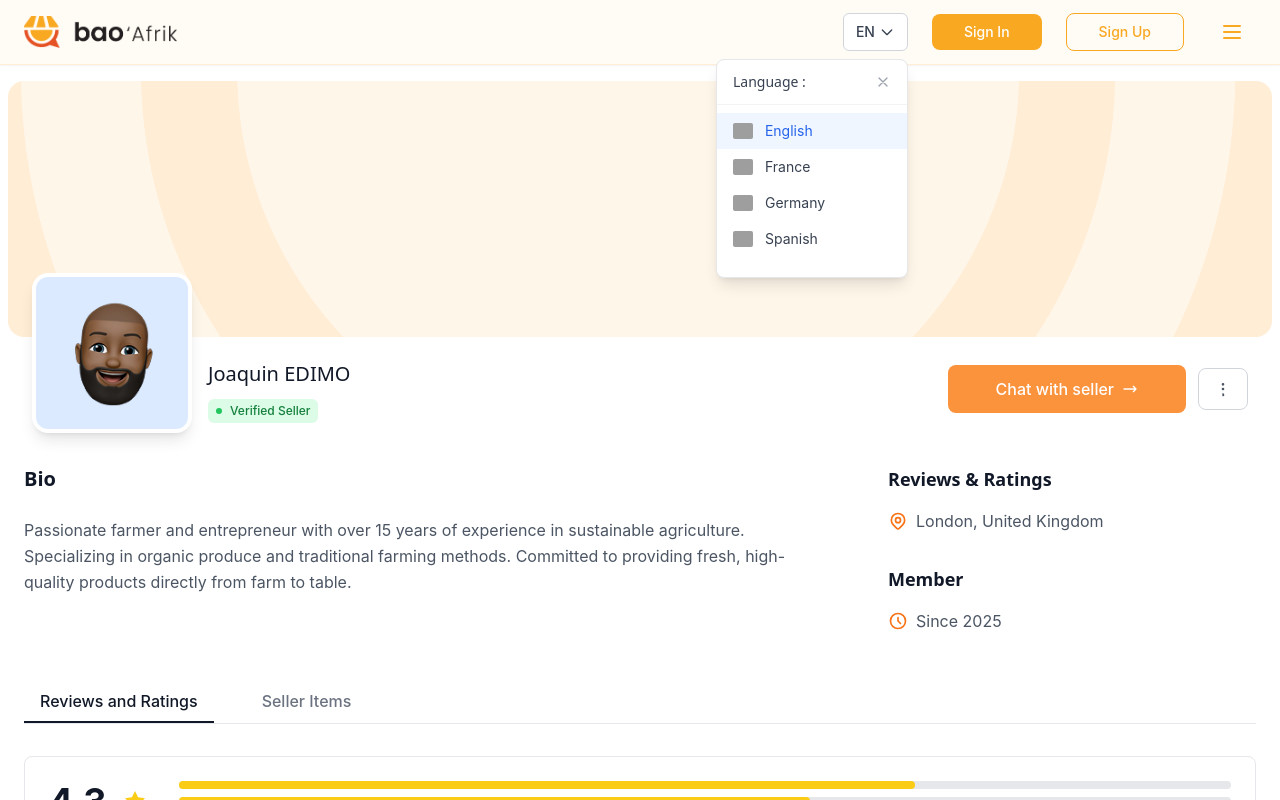
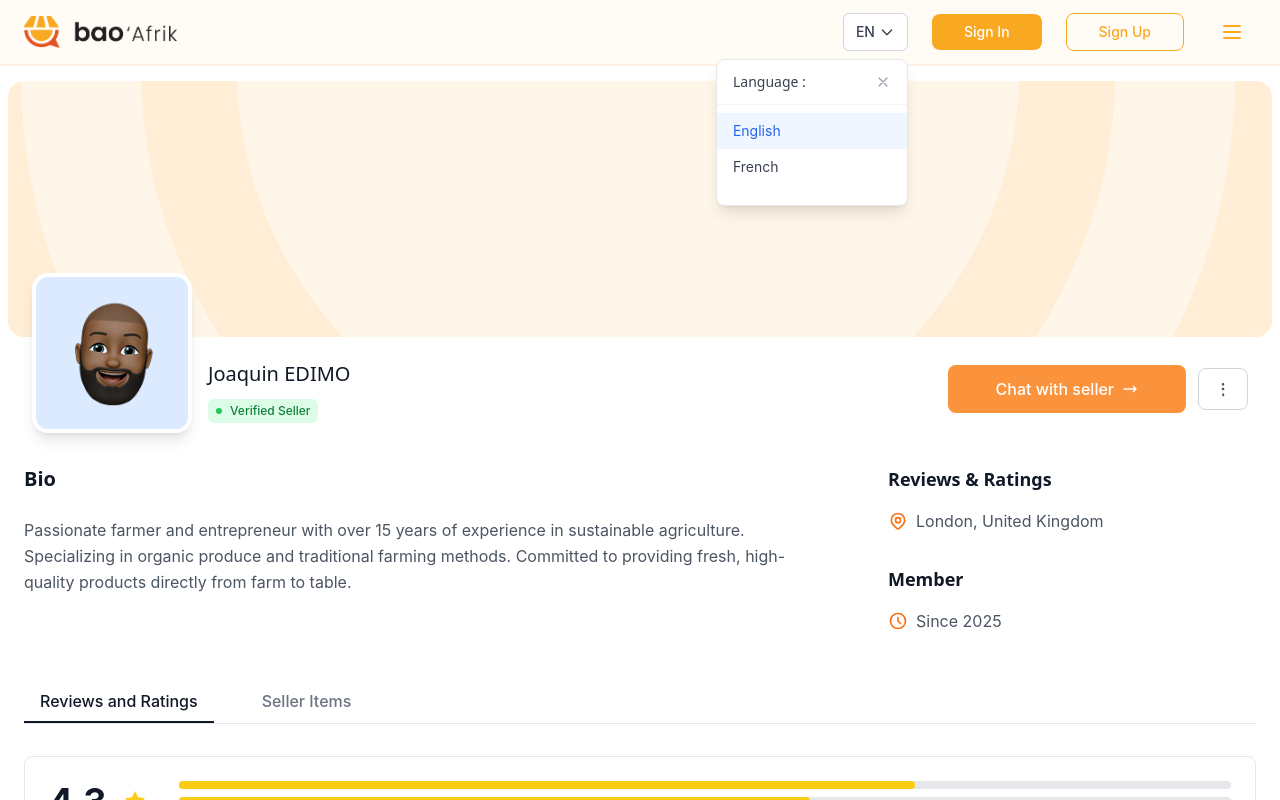
Before and after one commit to Bao-Technologies-and-Travels/BaoAfrik, a React (Create React App) app: page /seller/1 in a window 1280 px wide. Both pictures are taken after a click on the button "EN". Shown: the top 800 px of the page. Built offline with nearby package versions, Linux system fonts and the light colour scheme; grey boxes are pictures that could not be loaded; the HTML template or start-up script is replaced by a standard one.

Commit message:
modification on the translation toggle

```diff
--- a/src/components/layout/Header.tsx
+++ b/src/components/layout/Header.tsx
@@ -169,13 +169,6 @@ const Header: React.FC<HeaderProps> = ({ showSearchBar = false, isProductDetailP
                               : 'text-gray-700 hover:bg-gray-50'
                           }`}
                         >
-                          <img
-                            src="https://flagcdn.com/w20/gb.png"
-                            alt="UK flag"
-                            className="w-5 h-4 mr-3 object-cover rounded-sm"
-                            width="20"
-                            height="16"
-                          />
                           English
                         </button>
                         <button
@@ -186,48 +179,7 @@ const Header: React.FC<HeaderProps> = ({ showSearchBar = false, isProductDetailP
                               : 'text-gray-700 hover:bg-gray-50'
                           }`}
                         >
-                          <img
-                            src="https://flagcdn.com/w20/fr.png"
-                            alt="France flag"
-                            className="w-5 h-4 mr-3 object-cover rounded-sm"
-                            width="20"
-                            height="16"
-                          />
-                          France
-                        </button>
-                        <button
-                          onClick={() => handleLanguageChange('DE')}
-                          className={`w-full flex items-center px-4 py-2 text-sm transition-colors duration-200 ${
-                            selectedLanguage === 'DE'
-                              ? 'bg-blue-50 text-blue-600'
-                              : 'text-gray-700 hover:bg-gray-50'
-                          }`}
-                        >
-                          <img
-                            src="https://flagcdn.com/w20/de.png"
-                            alt="Germany flag"
-                            className="w-5 h-4 mr-3 object-cover rounded-sm"
-                            width="20"
-                            height="16"
-                          />
-                          Germany
-                        </button>
-                        <button
-                          onClick={() => handleLanguageChange('ES')}
-                          className={`w-full flex items-center px-4 py-2 text-sm transition-colors duration-200 ${
-                            selectedLanguage === 'ES'
-                              ? 'bg-blue-50 text-blue-600'
-                              : 'text-gray-700 hover:bg-gray-50'
-                          }`}
-                        >
-                          <img
-                            src="https://flagcdn.com/w20/es.png"
-                            alt="Spain flag"
-                            className="w-5 h-4 mr-3 object-cover rounded-sm"
-                            width="20"
-                            height="16"
-                          />
-                          Spanish
+                          French
                         </button>
                       </div>
                     </div>
@@ -576,13 +528,6 @@ const Header: React.FC<HeaderProps> = ({ showSearchBar = false, isProductDetailP
                               : 'text-gray-700 hover:bg-gray-50'
                           }`}
                         >
-                          <img
-                            src="https://flagcdn.com/w20/gb.png"
-                            alt="UK flag"
-                            className="w-5 h-4 mr-3 object-cover rounded-sm"
-                            width="20"
-                            height="16"
-                          />
                           English
                         </button>
                         <button
@@ -593,48 +538,7 @@ const Header: React.FC<HeaderProps> = ({ showSearchBar = false, isProductDetailP
                               : 'text-gray-700 hover:bg-gray-50'
                           }`}
                         >
-                          <img
-                            src="https://flagcdn.com/w20/fr.png"
-                            alt="France flag"
-                            className="w-5 h-4 mr-3 object-cover rounded-sm"
-                            width="20"
-                            height="16"
-                          />
-                          France
-                        </button>
-                        <button
-                          onClick={() => handleLanguageChange('DE')}
-                          className={`w-full flex items-center px-4 py-2 text-sm transition-colors duration-200 ${
-                            selectedLanguage === 'DE'
-                              ? 'bg-blue-50 text-blue-600'
-                              : 'text-gray-700 hover:bg-gray-50'
-                          }`}
-                        >
-                          <img
-                            src="https://flagcdn.com/w20/de.png"
-                            alt="Germany flag"
-                            className="w-5 h-4 mr-3 object-cover rounded-sm"
-                            width="20"
-                            height="16"
-                          />
-                          Germany
-                        </button>
-                        <button
-                          onClick={() => handleLanguageChange('ES')}
-                          className={`w-full flex items-center px-4 py-2 text-sm transition-colors duration-200 ${
-                            selectedLanguage === 'ES'
-                              ? 'bg-blue-50 text-blue-600'
-                              : 'text-gray-700 hover:bg-gray-50'
-                          }`}
-                        >
-                          <img
-                            src="https://flagcdn.com/w20/es.png"
-                            alt="Spain flag"
-                            className="w-5 h-4 mr-3 object-cover rounded-sm"
-                            width="20"
-                            height="16"
-                          />
-                          Spanish
+                          French
                         </button>
                       </div>
                     </div>
@@ -901,13 +805,6 @@ const Header: React.FC<HeaderProps> = ({ showSearchBar = false, isProductDetailP
                               : 'text-gray-700 hover:bg-gray-50'
                           }`}
                         >
-                          <img
-                            src="https://flagcdn.com/w20/gb.png"
-                            alt="UK flag"
-                            className="w-5 h-4 mr-3 object-cover rounded-sm"
-                            width="20"
-                            height="16"
-                          />
                           English
                         </button>
                         <button
@@ -918,48 +815,7 @@ const Header: React.FC<HeaderProps> = ({ showSearchBar = false, isProductDetailP
                               : 'text-gray-700 hover:bg-gray-50'
                           }`}
                         >
-                          <img
-                            src="https://flagcdn.com/w20/fr.png"
-                            alt="France flag"
-                            className="w-5 h-4 mr-3 object-cover rounded-sm"
-                            width="20"
-                            height="16"
-                          />
-                          France
-                        </button>
-                        <button
-                          onClick={() => handleLanguageChange('DE')}
-                          className={`w-full flex items-center px-4 py-2 text-sm transition-colors duration-200 ${
-                            selectedLanguage === 'DE'
-                              ? 'bg-blue-50 text-blue-600'
-                              : 'text-gray-700 hover:bg-gray-50'
-                          }`}
-                        >
-                          <img
-                            src="https://flagcdn.com/w20/de.png"
-                            alt="Germany flag"
-                            className="w-5 h-4 mr-3 object-cover rounded-sm"
-                            width="20"
-                            height="16"
-                          />
-                          Germany
-                        </button>
-                        <button
-                          onClick={() => handleLanguageChange('ES')}
-                          className={`w-full flex items-center px-4 py-2 text-sm transition-colors duration-200 ${
-                            selectedLanguage === 'ES'
-                              ? 'bg-blue-50 text-blue-600'
-                              : 'text-gray-700 hover:bg-gray-50'
-                          }`}
-                        >
-                          <img
-                            src="https://flagcdn.com/w20/es.png"
-                            alt="Spain flag"
-                            className="w-5 h-4 mr-3 object-cover rounded-sm"
-                            width="20"
-                            height="16"
-                          />
-                          Spanish
+                          French
                         </button>
                       </div>
                     </div>
@@ -1058,14 +914,7 @@ const Header: React.FC<HeaderProps> = ({ showSearchBar = false, isProductDetailP
                                : 'text-gray-700 hover:bg-gray-50'
                            }`}
                          >
-                          <img
-                            src="https://flagcdn.com/w20/fr.png"
-                            alt="France flag"
-                            className="w-5 h-4 mr-3 object-cover rounded-sm"
-                            width="20"
-                            height="16"
-                          />
-                          France
+                          French
                          </button>
                          <button
                            onClick={() => handleLanguageChange('DE')}
```
